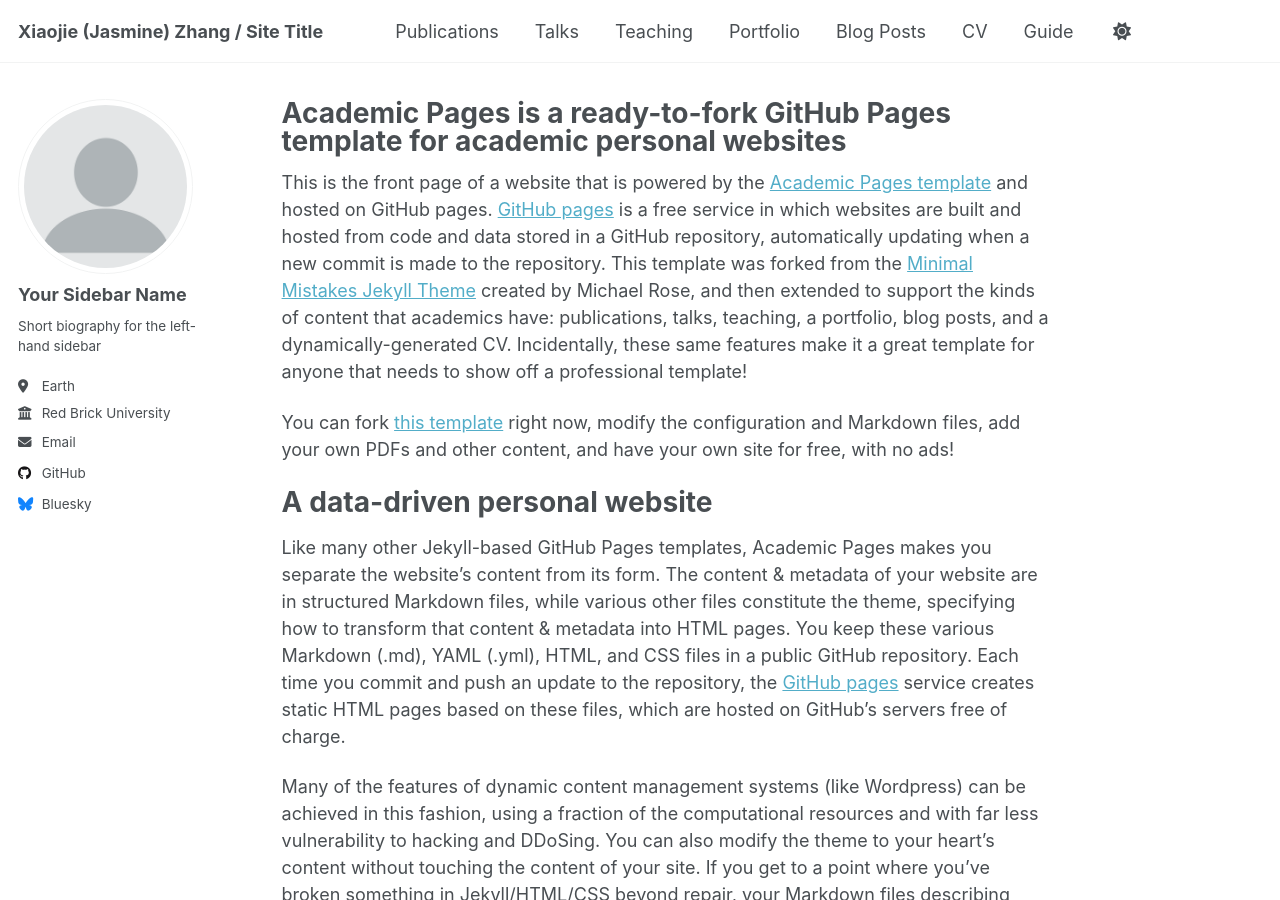
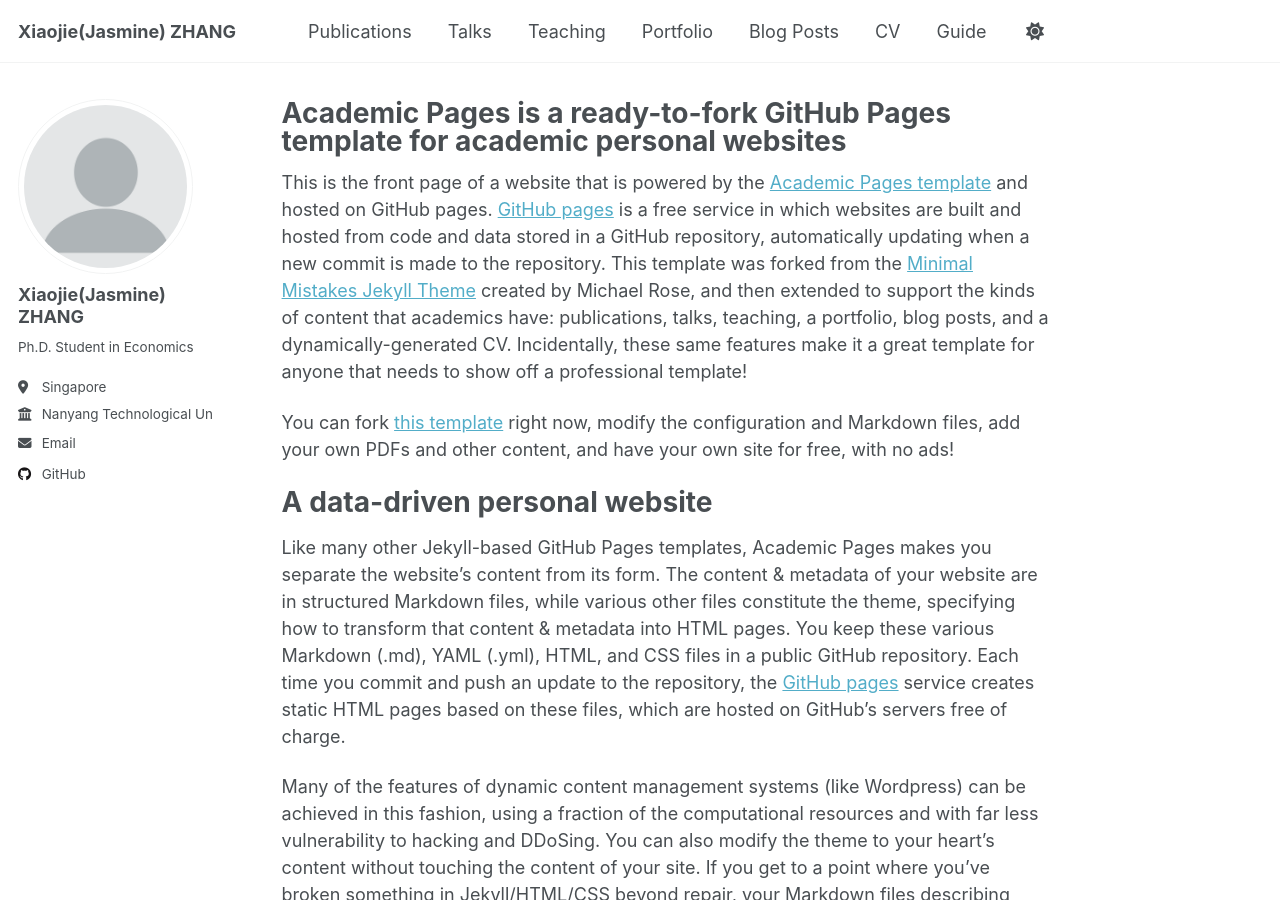
Before and after one commit to LuckyJasmin/XiaojieZhangPage.github.io, a Jekyll site: the page built from _pages/about.md, in a window 1280 px wide and 900 px high. Built offline with Jekyll 4.4.1, drawn with Linux system fonts in a browser that asks for light colours; a script that is not in the unit is left out.

Commit message:
Update _config.yml

```diff
--- a/_config.yml
+++ b/_config.yml
@@ -9,7 +9,7 @@
 # Basic Site Settings
 locale                   : "en-US"
 site_theme               : "default" # Currently available options are "default", "air"
-title                    : "Xiaojie (Jasmine) Zhang / Site Title"
+title                    : "Xiaojie(Jasmine) ZHANG"
 title_separator          : "-"
 name                     : &name "Xiaojie(Jasmine) Zhang"
 description              : &description "Your Name's academic portfolio"   # Update this with a general description of your site, this is the default if not overridden by a page
@@ -24,12 +24,11 @@ repository               : "Luckyjasmin/XiaojieZhangPage.github.io"
 author:
   # Biographic information
   avatar           : "profile.png"
-  name             : "Your Sidebar Name"
+  name             : "Xiaojie(Jasmine) ZHANG"
   pronouns         : # example: "she/her"
-  bio              : "Short biography for the left-hand sidebar"
-  location         : "Earth"
-  employer         : "Red Brick University"
-  uri              : # URL
+  bio              : "Ph.D. Student in Economics"
+  location         : "Singapore"
+  employer         : "Nanyang Technological University"
   email            : "xiaojie001@e.ntu.edu.sg"
 
   # Repositories and software development
@@ -42,7 +41,6 @@ author:
 
   # Social media
   artstation       : # Username
-  bluesky          : "bsky.app" # Replace this with you Bluesky username
   facebook         : # Username
   flickr           : # Username
   foursquare       : # Username
@@ -51,7 +49,7 @@ author:
   keybase          : # Username
   instagram        : # Username
   lastfm           : # Username
-  linkedin         : # Username
+  linkedin         : # https://www.linkedin.com/in/xiaojie-zhang-3ab522247?utm_source=share&utm_campaign=share_via&utm_content=profile&utm_medium=ios_app
   mastodon         : # URL
   medium           : # URL
   pinterest        : # Username
```
